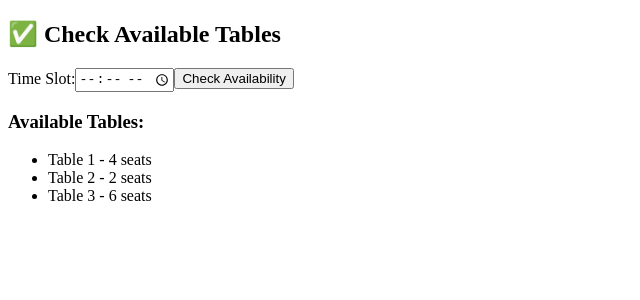
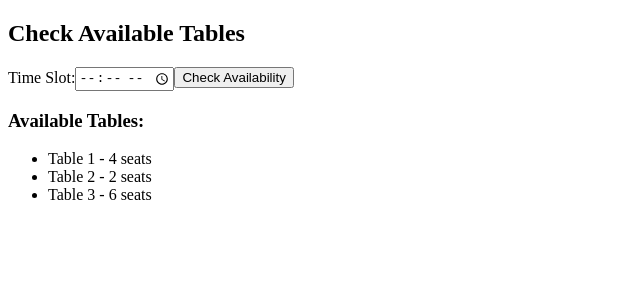
Before and after one commit to poojita12/restaurant-management-system, an Angular app: page /check-tables in a window 1280 px wide. Shown: the top 300 px of the page, without its empty margins (0-640 px from the left). Built offline with nearby package versions, Linux system fonts and the light colour scheme.

Commit message:
Add Table Availability component

```diff
--- a/src/app/table-availability/table-availability.component.html
+++ b/src/app/table-availability/table-availability.component.html
@@ -1,5 +1,5 @@
 <div class="card">
-  <h2>✅ Check Available Tables</h2>
+  <h2>Check Available Tables</h2>
   <form>
     <label>Time Slot:</label>
     <input type="time" />
```
